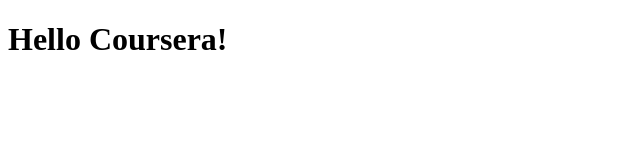
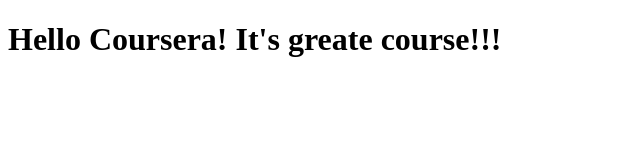
Before and after one commit to inaniki/coursera-test1, a plain HTML site: page site/index.html in a window 1280 px wide. Shown: the whole page, without its empty margins (0-640 px from the left). Drawn offline with Linux system fonts and the light colour scheme.

Commit message:
Small addition to our page content.

```diff
--- a/site/index.html
+++ b/site/index.html
@@ -6,6 +6,6 @@
 	<title>Hello Coursera!</title>
 </head>
 <body>
-<h1>Hello Coursera!</h1>
+<h1>Hello Coursera! It's greate course!!!</h1>
 </body>
 </html>
```
